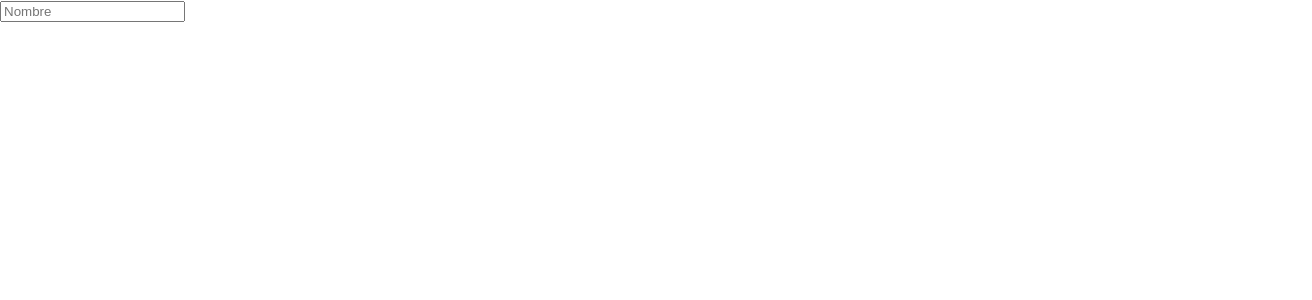
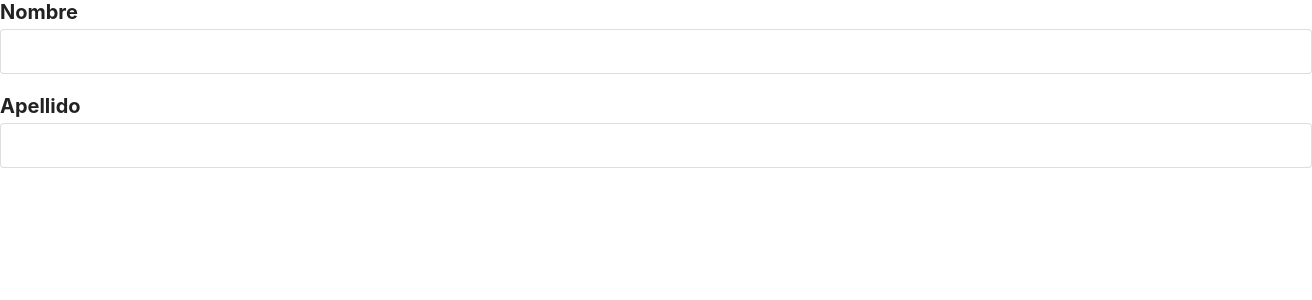
Before and after one commit to mercado-carlos/react-guia-definitiva-holamundo, a React (Vite) app: page / in a window 1280 px wide. Shown: the top 300 px of the page, 1312 px wide, since content can reach past the window. Built offline with nearby package versions, Linux system fonts and the light colour scheme.

Commit message:
Componente Input

```diff
--- a/src/App.tsx
+++ b/src/App.tsx
@@ -1,19 +1,29 @@
 import React from 'react';
+import './styles/App.css';
 
+import Input from './components/Input';
 import useFormulario from './hooks/useFormulario';
 
 function App() {
-    const [formulario, handleChange] = useFormulario({ name: '' });
+    const [formulario, handleChange] = useFormulario({
+        name: '',
+        lastname: '',
+    });
 
     console.log(formulario);
 
     return (
         <form>
-            <input
-                type="text"
+            <Input
+                label="Nombre"
                 name="name"
-                placeholder="Nombre"
                 value={formulario.name}
+                onChange={handleChange}
+            />
+            <Input
+                label="Apellido"
+                name="lastname"
+                value={formulario.lastname}
                 onChange={handleChange}
             />
         </form>
--- /dev/null
+++ b/src/components/Input/index.tsx
@@ -0,0 +1,19 @@
+import React from 'react';
+
+interface InputProps {
+    label: string;
+    name: string;
+    value: any;
+    onChange(event: React.ChangeEvent<HTMLInputElement>): void;
+}
+
+const Input: React.FC<InputProps> = ({ label, name, value, onChange }) => {
+    return (
+        <div className="field">
+            <label>{label}</label>
+            <input name={name} value={value} onChange={onChange} />
+        </div>
+    );
+};
+
+export default Input;
--- /dev/null
+++ b/src/styles/App.css
@@ -0,0 +1,23 @@
+.field {
+  margin-bottom: 20px;
+}
+
+.field label {
+  display: block;
+  margin: 0 0 5px 0;
+  color: #222;
+  font-weight: 700;
+  font-size: 20px;
+}
+
+.field input {
+  background-color: #fff;
+  outline: 0;
+  font-size: 20px;
+  padding: 10px 15px;
+  border: 1px solid rgba(34, 34, 34, 0.15);
+  color: #222;
+  border-radius: 4px;
+  width: 100%;
+}
+/*# sourceMappingURL=App.css.map */
--- /dev/null
+++ b/src/styles/App.scss
@@ -0,0 +1 @@
+@import 'input';
--- /dev/null
+++ b/src/styles/_input.scss
@@ -0,0 +1,22 @@
+.field {
+    margin-bottom: 20px;
+
+    label {
+        display: block;
+        margin: 0 0 5px 0;
+        color: #222;
+        font-weight: 700;
+        font-size: 20px;
+    }
+
+    input {
+        background-color: #fff;
+        outline: 0;
+        font-size: 20px;
+        padding: 10px 15px;
+        border: 1px solid rgba(34, 34, 34, 0.15);
+        color: #222;
+        border-radius: 4px;
+        width: 100%;
+    }
+}
```
Also changed, not shown: src/App.css (deleted, +0 -42 lines), 1 other file (tests, documents, lock files or other folders).
